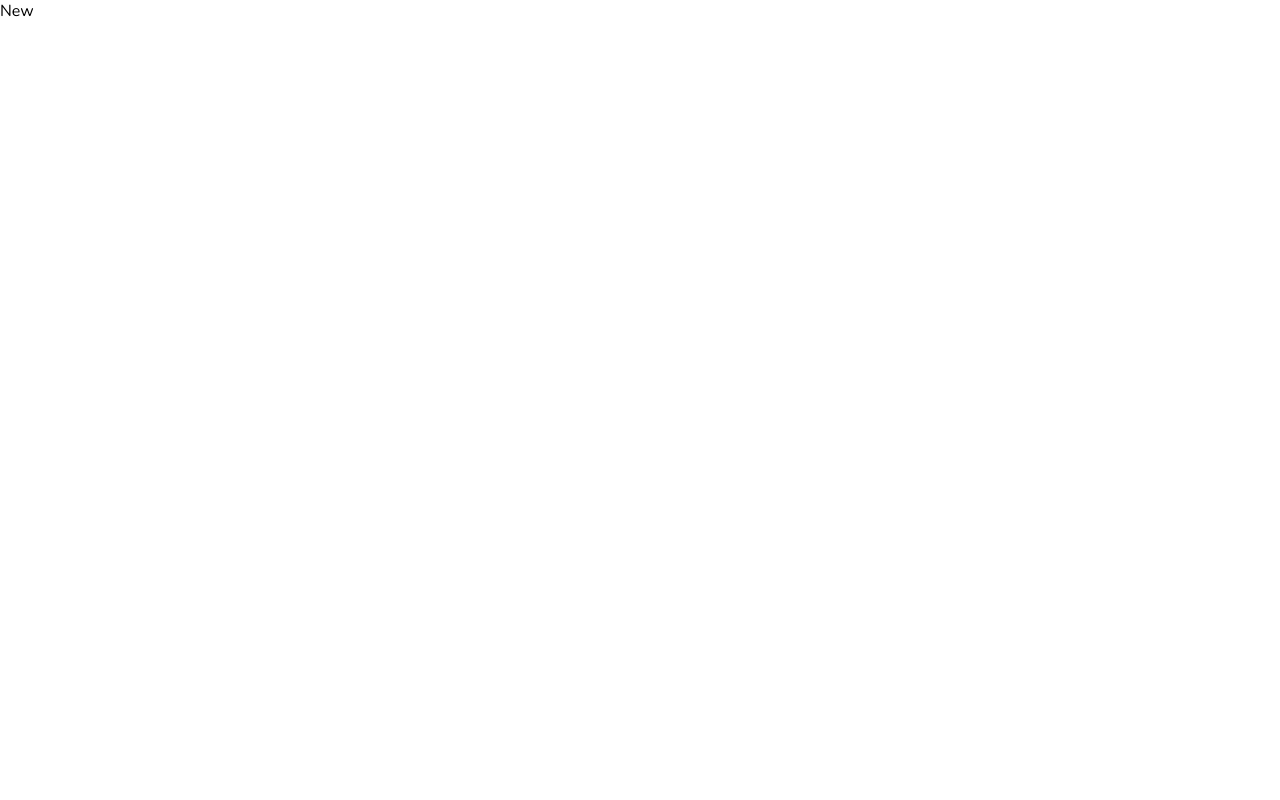
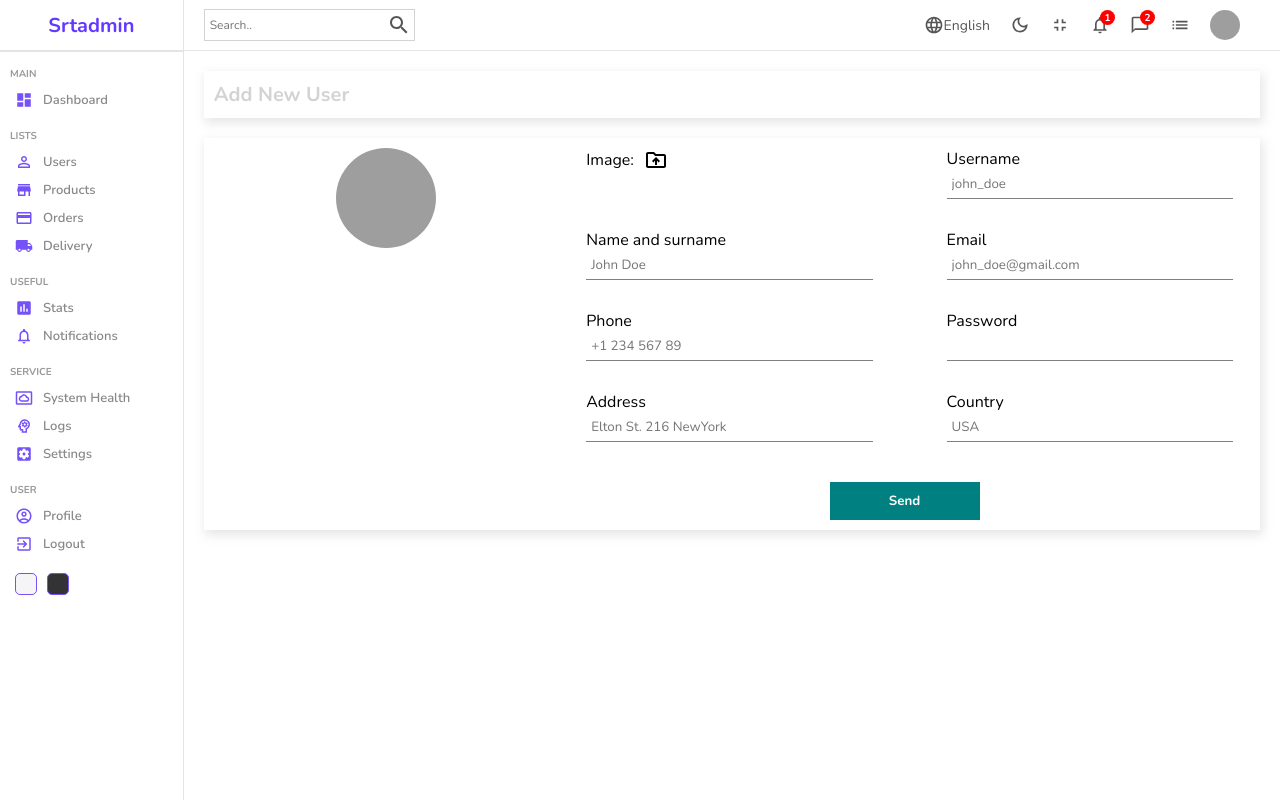
Before and after one commit to JewelAlex21/admin-dashboard, a React (Create React App) app: page /users/new in a window 1280 px wide. Built offline with nearby package versions, Linux system fonts and the light colour scheme; grey boxes are pictures that could not be loaded.

Commit message:
dashboardNewUserPages

```diff
--- a/src/App.js
+++ b/src/App.js
@@ -2,11 +2,9 @@
 import List from "./pages/list/List";
 import Single from "./pages/single/Single";
 import New from "./pages/new/New";
-
-
-
 import { BrowserRouter as Router, Routes, Route} from "react-router-dom";
 import Login from "./pages/login/Login";
+import { productInputs, userInputs } from "./formSource";
 
 
 function App() {
@@ -20,12 +18,12 @@
             <Route path="users">
               <Route index element={<List/>}/>
               <Route path=":userId" element={<Single/>}/>
-              <Route path="new" element={<New/>}/>
+              <Route path="new" element={<New inputs = {userInputs} title="Add New User"/>}/>
             </Route>
             <Route path="products">
               <Route index element={<List/>}/>
               <Route path=":productId " element={<Single/>}/>
-              <Route path="new" element={<New/>}/>
+              <Route path="new" element={<New inputs = {productInputs} title="Add New Product"/>}/>
             </Route>
           </Route>
         </Routes>
--- a/src/components/chart/Chart.jsx
+++ b/src/components/chart/Chart.jsx
@@ -1,5 +1,5 @@
 import "./chart.scss"
-import { AreaChart, Area, XAxis, YAxis, CartesianGrid, Tooltip, ResponsiveContainer } from 'recharts';
+import { AreaChart, Area, XAxis, CartesianGrid, Tooltip, ResponsiveContainer } from 'recharts';
 
 const data = [
   { name: "January", Total: 1200 },
@@ -10,11 +10,11 @@
   { name: "June", Total: 1700 },
 ];
 
-const Chart = () => {
+const Chart = ({aspect, title}) => {
   return (
     <div className="chart">
-      <div className="title">Last 6 Months (Revenue)</div>
-      <ResponsiveContainer width="100%" aspect={2 / 1} >
+      <div className="title">{title}</div>
+      <ResponsiveContainer width="100%" aspect={aspect}  >
         <AreaChart
           width={730}
           height={250}
--- /dev/null
+++ b/src/formSource.js
@@ -0,0 +1,76 @@
+export const userInputs = [
+    {
+      id: 1,
+      label: "Username",
+      type: "text",
+      placeholder: "john_doe",
+    },
+    {
+      id: 2,
+      label: "Name and surname",
+      type: "text",
+      placeholder: "John Doe",
+    },
+    {
+      id: 3,
+      label: "Email",
+      type: "mail",
+      placeholder: "john_doe@gmail.com",
+    },
+    {
+      id: 4,
+      label: "Phone",
+      type: "text",
+      placeholder: "+1 234 567 89",
+    },
+    {
+      id: 5,
+      label: "Password",
+      type: "password",
+    },
+    {
+      id: 6,
+      label: "Address",
+      type: "text",
+      placeholder: "Elton St. 216 NewYork",
+    },
+    {
+      id: 7,
+      label: "Country",
+      type: "text",
+      placeholder: "USA",
+    },
+  ];
+
+  export const productInputs = [
+    {
+      id: 1,
+      label: "Title",
+      type: "text",
+      placeholder: "Apple Macbook Pro",
+    },
+    {
+      id: 2,
+      label: "Description",
+      type: "text",
+      placeholder: "Description",
+    },
+    {
+      id: 3,
+      label: "Category",
+      type: "text",
+      placeholder: "Computers",
+    },
+    {
+      id: 4,
+      label: "Price",
+      type: "text",
+      placeholder: "100",
+    },
+    {
+      id: 5,
+      label: "Stock",
+      type: "text",
+      placeholder: "in stock",
+    },
+  ];
--- a/src/pages/home/Home.jsx
+++ b/src/pages/home/Home.jsx
@@ -20,7 +20,7 @@
           </div>
           <div className="charts">
             <Featured/>
-            <Chart/>
+            <Chart title="Last 6 Months (Revenue)" aspect={2 / 1}/>
           </div>
           <div className="listContainer">
             <div className="listTitle">Latest Transactions</div>
--- a/src/pages/new/New.jsx
+++ b/src/pages/new/New.jsx
@@ -1,9 +1,49 @@
 import "./new.scss"
+import Sidebar from '../../components/sidebar/Sidebar'
+import Navbar from '../../components/navbar/Navbar'
+import DriveFolderUploadOutlinedIcon from "@mui/icons-material/DriveFolderUploadOutlined";
+import { useState } from "react";
 
-const New = () => {
+const New = ({inputs, title}) => {
+
+  const [file,setFile] = useState("");
   return (
     <div className="new">
-      New
+      <Sidebar/>
+      <div className="newContainer">
+        <Navbar/>
+        <div className="top">
+          <h1>{title}</h1>
+        </div>
+        <div className="bottom">
+          <div className="left">
+            <img src={file ? URL.createObjectURL(file)
+            : "https://icon-library.com/images/no-image-icon/no-image-icon-0.jpg"
+          }
+            alt="" />
+          </div>
+          <div className="right">
+            <form>
+            <div className="formInput">
+                <label htmlFor="file">
+                  Image: <DriveFolderUploadOutlinedIcon className="icon"/>
+                </label>
+                <input type="file"
+                id="file"
+                onChange={e=>setFile(e.target.files[0])}
+                style={{display:"none"}}  />
+              </div>
+              {inputs.map((input) => (
+                <div className="formInput" key={input.id}>
+                  <label>{input.label}</label>
+                  <input type={input.type} placeholder={input.placeholder} />
+                </div>
+              ))}
+              <button>Send</button>
+            </form>
+          </div>
+        </div>
+      </div>
     </div>
   )
 }
--- a/src/pages/new/new.scss
+++ b/src/pages/new/new.scss
@@ -0,0 +1,78 @@
+.new{
+    width: 100%;
+    display: flex;
+
+    .newContainer{
+        flex: 6;
+
+        .top,
+        .bottom{
+            -webkit-box-shadow: 2px 4px 10px 1px rgba(0, 0, 0, 0.47);
+            box-shadow: 2px 4px 10px 1px rgba(201, 201, 201, 0.47);
+            padding: 10px;
+            margin: 20px;
+            display: flex;
+
+            h1{
+                color: lightgray;
+                font-size: 20px;
+            }
+
+            .left{
+                flex: 1;
+                text-align: center;
+
+                img{
+                    width: 100px;
+                    height: 100px;
+                    border-radius: 50%;
+                    object-fit: cover;
+                }
+            }
+
+            .right{
+                flex: 2;
+
+                form{
+                    display: flex;
+                    flex-wrap: wrap;
+                    gap: 30px;
+                    justify-content: space-around;
+
+
+                    .formInput{
+                        width: 40%;
+
+                        label{
+                            display: flex;
+                            align-items: center;
+                            gap: 10px;
+                        }
+
+                        .icon{
+                            cursor: pointer;
+                        }
+
+                        input{
+                            width: 100%;
+                            padding: 5px;
+                            border: none;
+                            border-bottom: 1px solid gray ;
+                        }
+                    }
+
+                    button{
+                       width: 150px;
+                       padding: 10px;
+                       border: none;
+                       background-color: teal;
+                       color: white;
+                       font-weight: bold;
+                       cursor: pointer;
+                       margin-top: 10px;
+                    }
+                }
+            }
+        }
+    }
+}
--- a/src/pages/single/Single.jsx
+++ b/src/pages/single/Single.jsx
@@ -1,9 +1,53 @@
 import "./single.scss"
+import Sidebar from '../../components/sidebar/Sidebar'
+import Navbar from '../../components/navbar/Navbar'
+import Chart from '../../components/chart/Chart'
+import List from '../../components/table/Table'
 
 const Single = () => {
   return (
     <div className="single">
-      Single
+      <Sidebar/>
+      <div className="singleContainer">
+        <Navbar/>
+        <div className="top">
+          <div className="left">
+            <div className="editButton">Edit</div>
+            <h1 className="title">Information</h1>
+            <div className="item">
+              <img src="https://i.postimg.cc/bvm9bnWR/pexels-andre-furtado-1264210.jpg"
+              alt=""
+              className="itemImg" />
+              <div className="details">
+                <h1 className="itemTitle">Jane Doe</h1>
+                <div className="detailItem">
+                  <span className="itemKey">Email:</span>
+                  <span className="itemValue">janedoe@gmail.com</span>
+                </div>
+                <div className="detailItem">
+                  <span className="itemKey">Phone:</span>
+                  <span className="itemValue">+1 2345 67 89</span>
+                </div>
+                <div className="detailItem">
+                  <span className="itemKey">Address:</span>
+                  <span className="itemValue">Elton St. 234 Garden Yd. NewYork</span>
+                </div>
+                <div className="detailItem">
+                  <span className="itemKey">Country:</span>
+                  <span className="itemValue">USA</span>
+                </div>
+              </div>
+            </div>
+          </div>
+          <div className="right">
+            <Chart aspect={3 / 1} title="User Spending (Last 6 Months)"/>
+          </div>
+        </div>
+        <div className="bottom">
+        <h1 className="title">Last Transactions</h1>
+        <List/>
+        </div>
+      </div>
     </div>
   )
 }
--- a/src/pages/single/single.scss
+++ b/src/pages/single/single.scss
@@ -1,3 +1,86 @@
 .single{
+    display: flex;
+    width: 100%;
+
+    .singleContainer{
+        flex: 6;
+
+        .top{
+            padding: 20px;
+            display: flex;
+            gap: 20px;
+
+            .left{
+                flex: 1;
+                -webkit-box-shadow: 2px 4px 10px 1px rgba(0, 0, 0, 0.47);
+                box-shadow: 2px 4px 10px 1px rgba(201, 201, 201, 0.47);
+                padding: 20px;
+                position: relative;
+
+                .editButton{
+                    position: absolute;
+                    top: 0;
+                    right: 0;
+                    padding: 5px;
+                    font-size: 12px;
+                    color: #7451f8;
+                    background-color: #7551f818;
+                    cursor: pointer;
+                    border-radius: 0px 0px 0px 5px ;
+                }
+
+                .item{
+                    display: flex;
+                    gap: 20px;
+
+                    .itemImg{
+                        width: 100px;
+                        height: 100px;
+                        border-radius: 50%;
+                        object-fit: cover;
+                    }
+
+                    .details{
+                        .itemTitle{
+                            margin-bottom: 10px;
+                            color: #555;
+                        }
+
+                        .detailItem{
+                            margin-bottom: 10px;
+                            font-size: 14px;
+
+                            .itemKey{
+                                font-weight: bold;
+                                color: gray;
+                                margin-right: 5px;
+                            }
+
+                            .itemValue{
+                                font-weight: 300;
+                            }
+                        }
+                    }
+                }
+            }
+
+            .right{
+                flex: 2;
+            }
+        }
+
+        .bottom{
+            -webkit-box-shadow: 2px 4px 10px 1px rgba(0, 0, 0, 0.47);
+            box-shadow: 2px 4px 10px 1px rgba(201, 201, 201, 0.47);
+            padding: 20px;
+            margin: 10px 20px;
+        }
+
+        .title{
+            font-size: 16px;
+            color: lightgray;
+            margin-bottom: 20px;
+        }
+    }
 
 }
```
